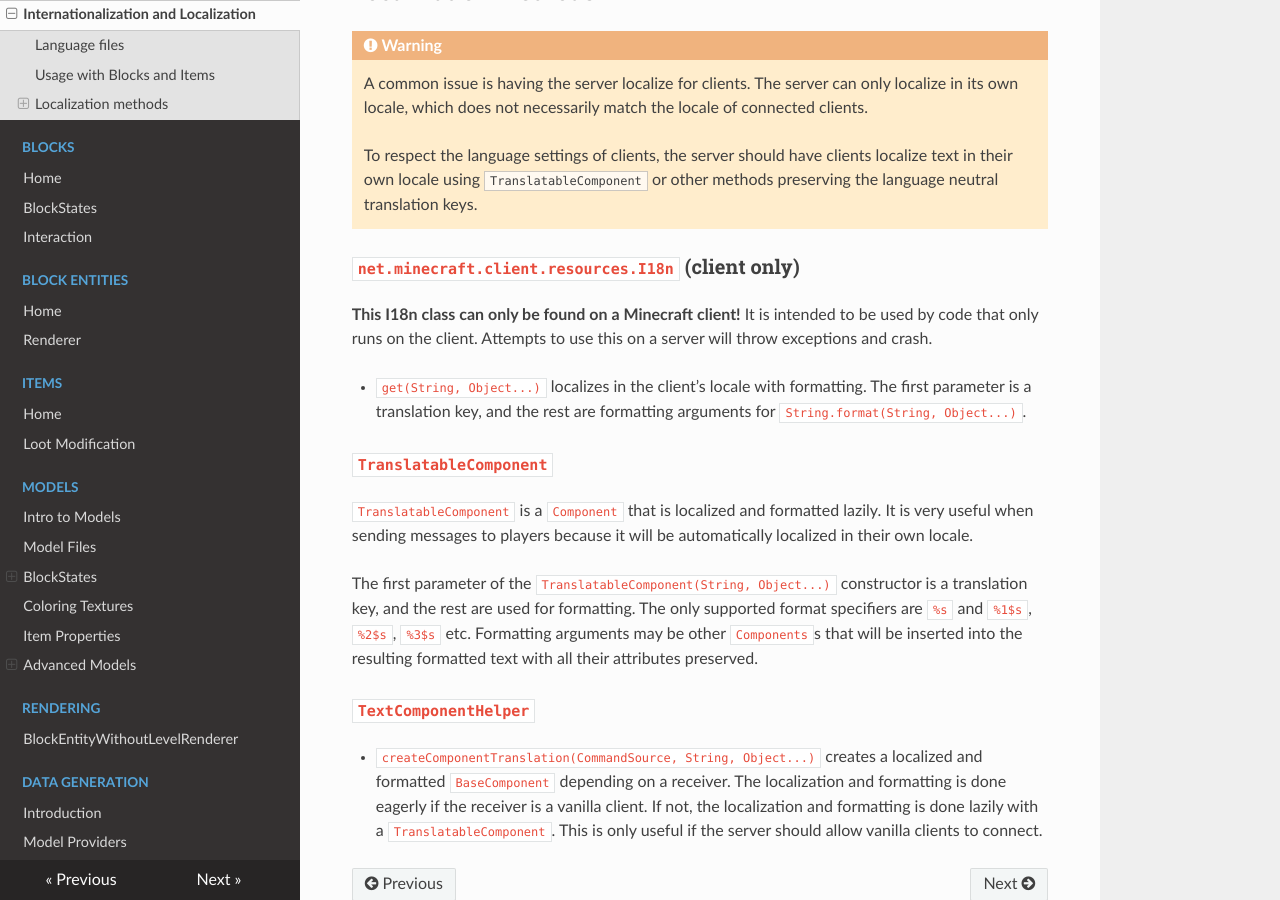
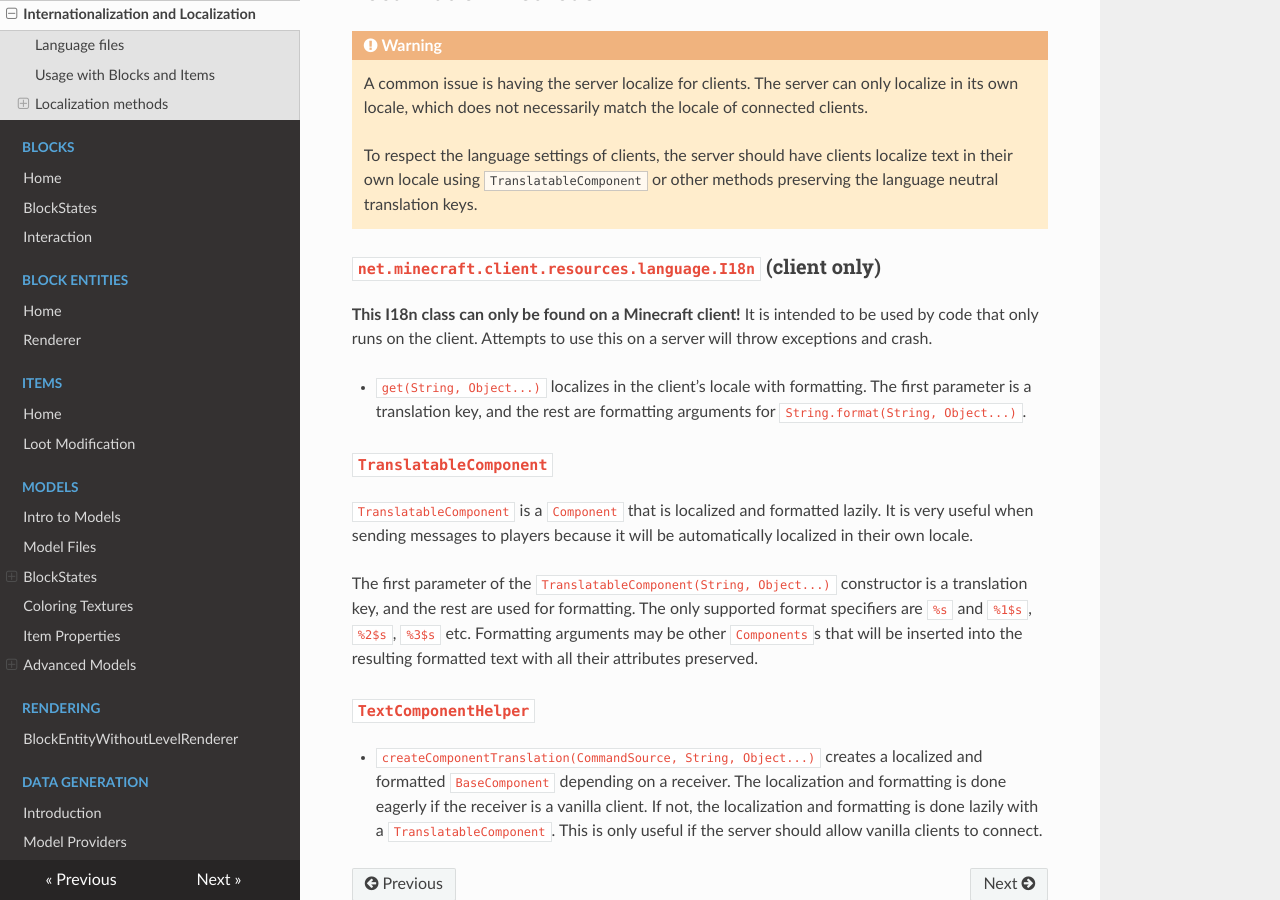
Before and after one commit to MinecraftForge/Documentation, an MkDocs documentation site: the page built from docs/concepts/internationalization.md, in a window 1280 px wide and 900 px high, scrolled down 1300 px. Built offline with MkDocs 1.6.1, drawn with Linux system fonts in a browser that asks for light colours; nearby versions of some CDN libraries.

Commit message:
Update package in internationalization

```diff
--- a/docs/concepts/internationalization.md
+++ b/docs/concepts/internationalization.md
@@ -45,7 +45,7 @@ Localization methods
 
     To respect the language settings of clients, the server should have clients localize text in their own locale using `TranslatableComponent` or other methods preserving the language neutral translation keys.
 
-### `net.minecraft.client.resources.I18n` (client only)
+### `net.minecraft.client.resources.language.I18n` (client only)
 
 **This I18n class can only be found on a Minecraft client!** It is intended to be used by code that only runs on the client. Attempts to use this on a server will throw exceptions and crash.
 
```
